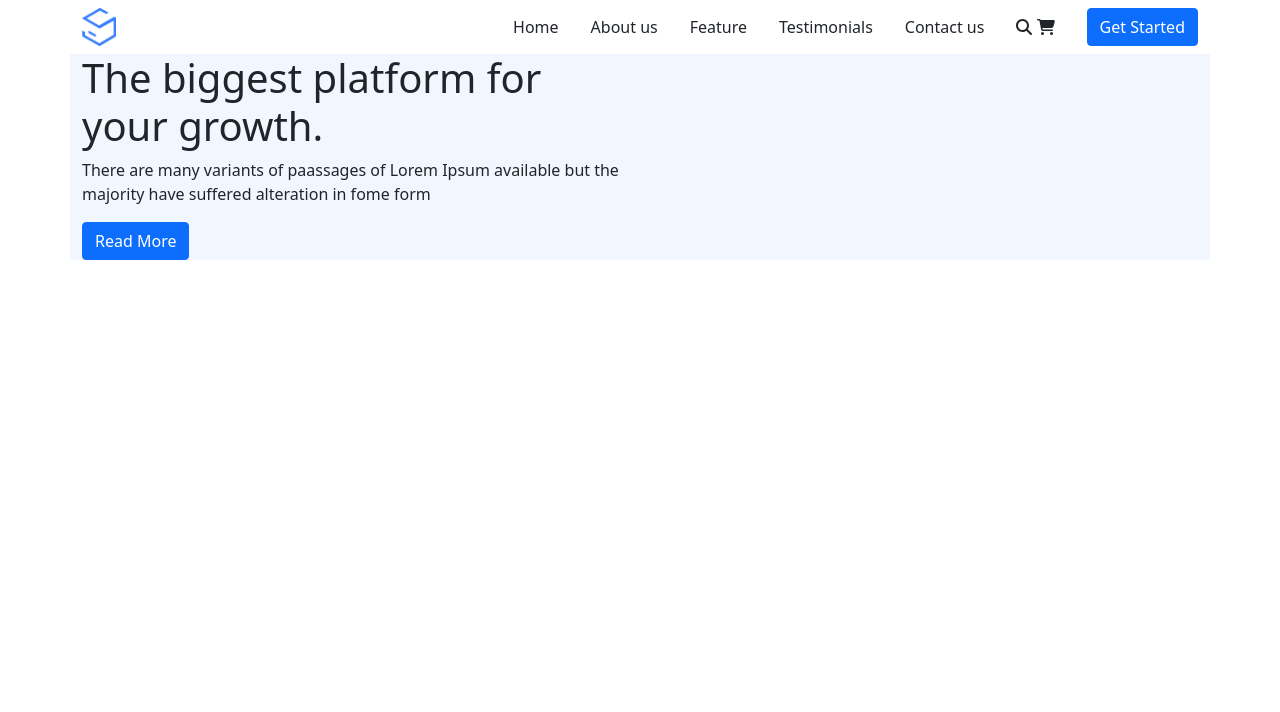
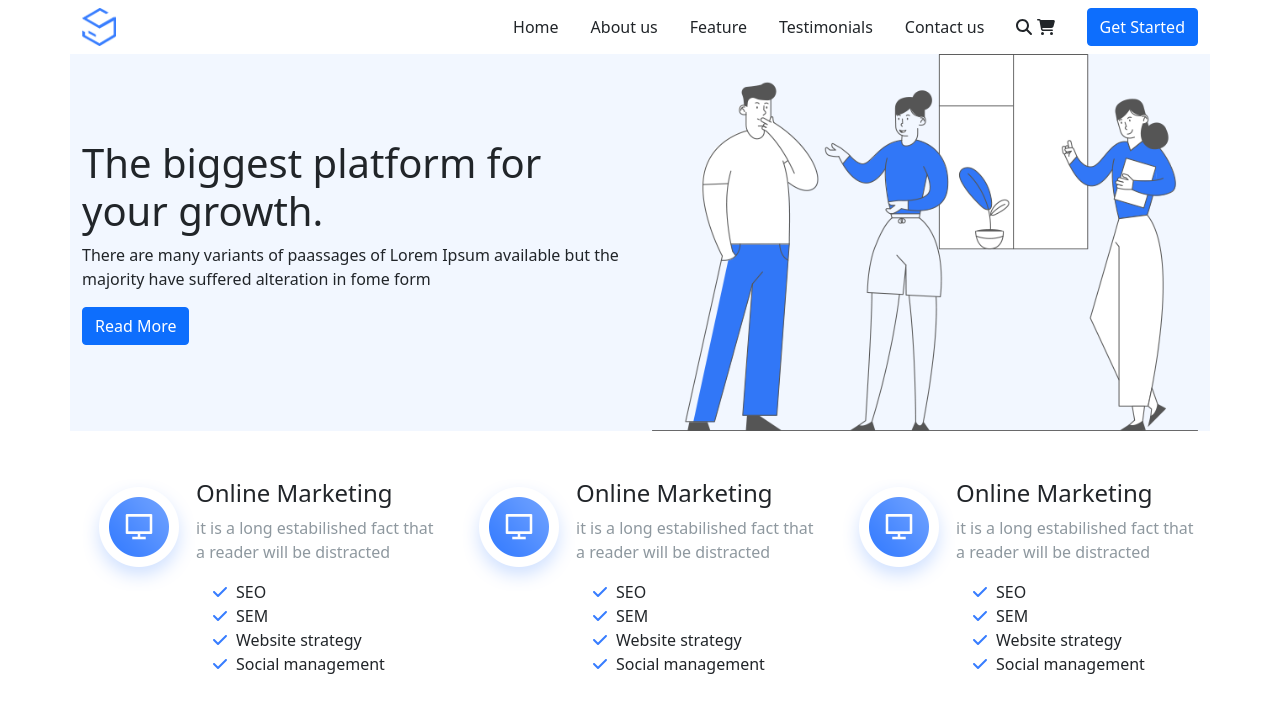
Before and after one commit to MEMiceli/proj-html-vuejs, a Vue app: page / in a window 1280 px wide. Shown: the top 712 px of the page. Built offline with nearby package versions, Linux system fonts and the light colour scheme.

Commit message:
OneSection

```diff
--- a/src/components/blocks/BaseMain.vue
+++ b/src/components/blocks/BaseMain.vue
@@ -1,15 +1,18 @@
 <template>
   <main>
       <BaseRunner/>
+      <OneSection/>
   </main>
 </template>
 
 <script>
 import BaseRunner from '../sections/BaseRunner.vue'
+import OneSection from '../sections/OneSection.vue'
 export default {
     name: 'BaseMain',
     components: {
     BaseRunner,
+    OneSection,
   }
 
 }
--- a/src/components/sections/BaseRunner.vue
+++ b/src/components/sections/BaseRunner.vue
@@ -1,6 +1,6 @@
 <template>
   <div class="container">
-      <div class="row">
+      <div class="row align-items-center">
           <div class="col-6">
               <h1>The biggest platform for your growth.</h1>
               <p>There are many variants of paassages of Lorem Ipsum available but the majority have suffered alteration in fome form</p>
@@ -8,7 +8,7 @@
           </div>
           <div class="col-6">
               <div class="imgbox">
-                  <img src="" alt="">
+                  <img src="../../assets/img/27-1.png" alt="">
               </div>
           </div>
       </div>
@@ -26,5 +26,8 @@ export default {
 .container{
     background-color: var(--secondary-color);
 }
+img{
+    width:100%;
+}
 
 </style>
--- /dev/null
+++ b/src/components/sections/OneSection.vue
@@ -0,0 +1,88 @@
+<template>
+  <div class="container">
+      <div class="row py-5">
+          <div class="col-4 d-flex">
+              <div class="boximage">
+                  <img src="../../assets/img/24.png" alt="">
+              </div>
+              <div class="boxtext">
+                  <h4>Online Marketing</h4>
+                  <p>it is a long estabilished fact that a reader will be distracted</p>
+                  <ul class="fa-ul">
+                      <li><span class="fa-li"><i class="fa-solid fa-check"></i></span>SEO</li>
+                      <li><span class="fa-li"><i class="fa-solid fa-check"></i></span>SEM</li>
+                      <li><span class="fa-li"><i class="fa-solid fa-check"></i></span>Website strategy</li>
+                      <li><span class="fa-li"><i class="fa-solid fa-check"></i></span>Social management</li>
+                  </ul>
+              </div>
+          </div>
+          <div class="col-4 d-flex">
+              <div class="boximage">
+                  <img src="../../assets/img/24.png" alt="">
+              </div>
+              <div class="boxtext">
+                  <h4>Online Marketing</h4>
+                  <p>it is a long estabilished fact that a reader will be distracted</p>
+                  <ul class="fa-ul">
+                      <li><span class="fa-li"><i class="fa-solid fa-check"></i></span>SEO</li>
+                      <li><span class="fa-li"><i class="fa-solid fa-check"></i></span>SEM</li>
+                      <li><span class="fa-li"><i class="fa-solid fa-check"></i></span>Website strategy</li>
+                      <li><span class="fa-li"><i class="fa-solid fa-check"></i></span>Social management</li>
+                  </ul>
+              </div>
+          </div>
+          <div class="col-4 d-flex">
+              <div class="boximage">
+                  <img src="../../assets/img/24.png" alt="">
+              </div>
+              <div class="boxtext">
+                  <h4>Online Marketing</h4>
+                  <p>it is a long estabilished fact that a reader will be distracted</p>
+                  <ul class="fa-ul">
+                      <li><span class="fa-li"><i class="fa-solid fa-check"></i></span>SEO</li>
+                      <li><span class="fa-li"><i class="fa-solid fa-check"></i></span>SEM</li>
+                      <li><span class="fa-li"><i class="fa-solid fa-check"></i></span>Website strategy</li>
+                      <li><span class="fa-li"><i class="fa-solid fa-check"></i></span>Social management</li>
+                  </ul>
+              </div>
+          </div>
+      </div>
+  </div>
+</template>
+
+<script>
+export default {
+    name:'OneSection'
+
+}
+</script>
+
+<style scoped lang="scss">
+// ul {
+//     // display:flex;
+//     // align-items: center;
+//     // gap:2rem;
+//     list-style-type: none; /* Remove bullets */
+//     padding: 0; /* Remove padding */
+//     margin: 0; /* Remove margins */
+//     li {
+//     padding-left: 1em;
+//     text-indent: -1em;
+//     }
+//     li:before {
+//     font-family: "Font Awesome 5 Free";
+//     content: "f00c";
+//     padding-right: 5px;
+
+//     color: var( --tertiary-colortext);
+// }
+.fa-li{
+    color: var( --tertiary-colortext);
+}
+p{
+    color:var(--quinary-colortext);
+}
+
+;
+
+</style>
```
